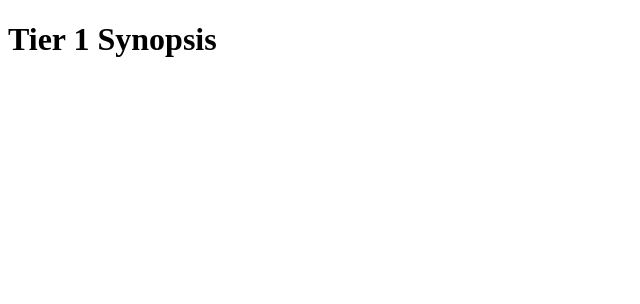
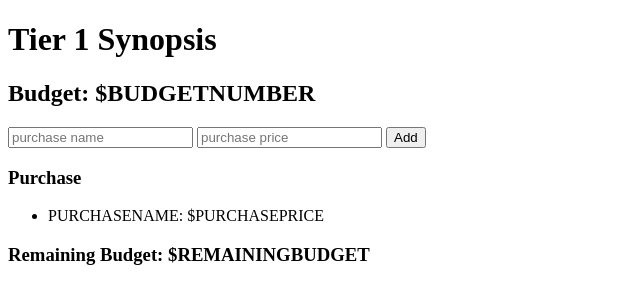
Before and after one commit to andydubois/tier-1-synopsis, a plain HTML site: page index.html in a window 1280 px wide. Shown: the whole page, without its empty margins (0-640 px from the left). Drawn offline with Linux system fonts and the light colour scheme.

Commit message:
added buttons to HTML

```diff
--- a/client.js
+++ b/client.js
@@ -0,0 +1,3 @@
+function readyNow() {
+    console.log('JQ');
+}
--- a/index.html
+++ b/index.html
@@ -10,5 +10,14 @@
 </head>
 <body>
   <h1>Tier 1 Synopsis</h1>
+  <h2>Budget: $<span id='budgetOut'>BUDGETNUMBER</span></h2>
+    <input type='text' placeholder='purchase name' id='purchaseNameIn'>
+    <input type='number' placeholder='purchase price' id='purchasePriceIn'>
+    <button id='addPurchaseButton'>Add</button>
+  <h3>Purchase</h3>
+  <ul>
+    <li>PURCHASENAME: $PURCHASEPRICE</li>
+  </ul>
+ <h3>Remaining Budget: $<span id='remainingBudgetOut'>REMAININGBUDGET</span></h3>
 </body>
 </html>
```
